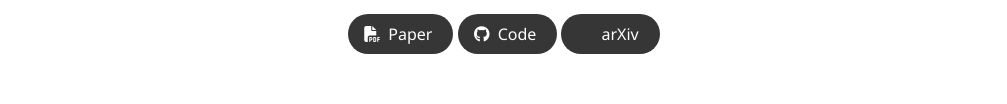
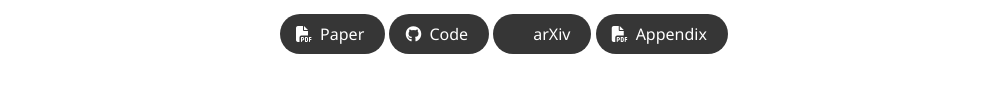
Before and after one commit to virajparimi/safe-visual-mapf, a plain HTML site: page public/index.html in a window 1280 px wide. Shown: the part 435-539 px from the top of the page, without its empty margins (136-1143 px from the left). Drawn offline with nearby package versions, Linux system fonts and the light colour scheme; some icons are missing; a web font is replaced by a local one.

Commit message:
added the appendix

```diff
--- a/public/index.html
+++ b/public/index.html
@@ -102,6 +102,17 @@
                     <i class="ai ai-arxiv"></i>
                   </span>
                   <span>arXiv</span>
+                </a>
+              </span>
+
+              <!-- Appendix PDF link -->
+              <span class="link-block">
+                <a href="static/files/appendix.pdf" target="_blank"
+                class="external-link button is-normal is-rounded is-dark">
+                  <span class="icon">
+                    <i class="fas fa-file-pdf"></i>
+                  </span>
+                  <span>Appendix</span>
                 </a>
               </span>
             </div>
```
Also changed, not shown: 1 other file.
